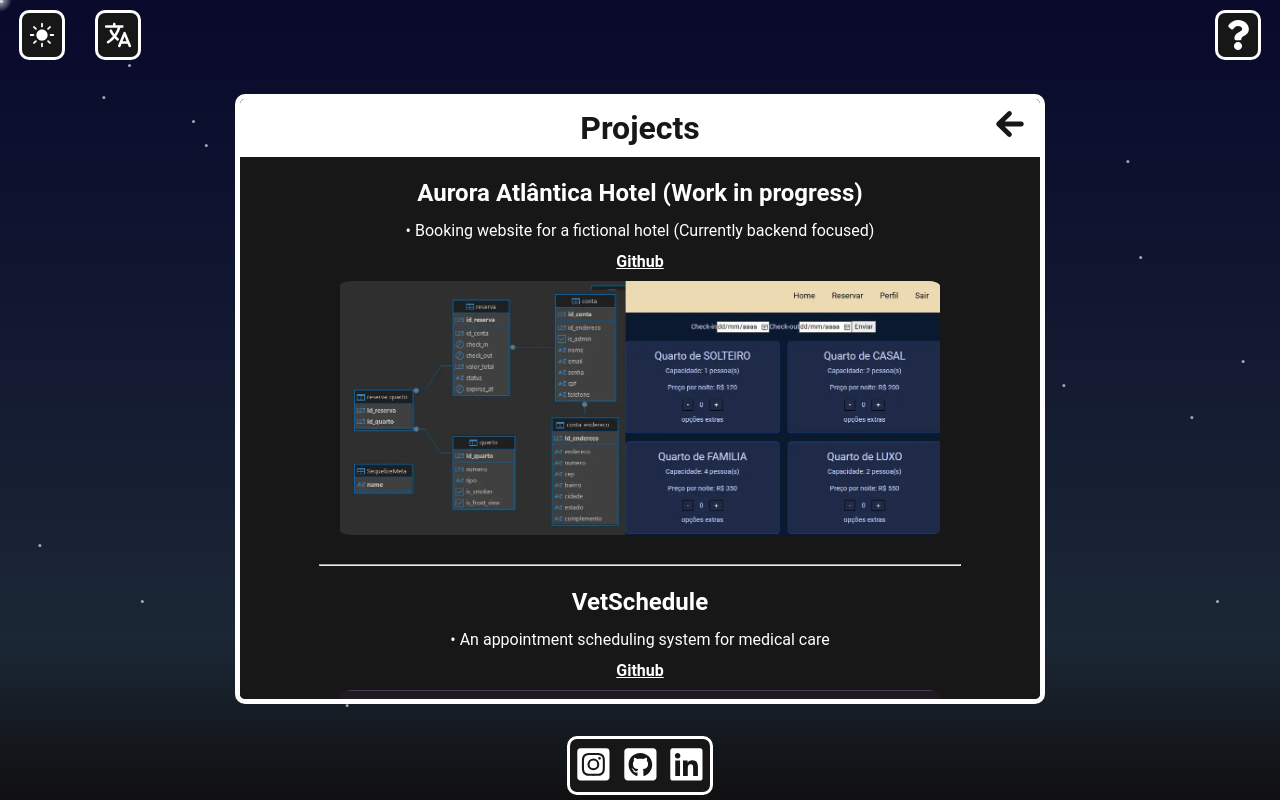
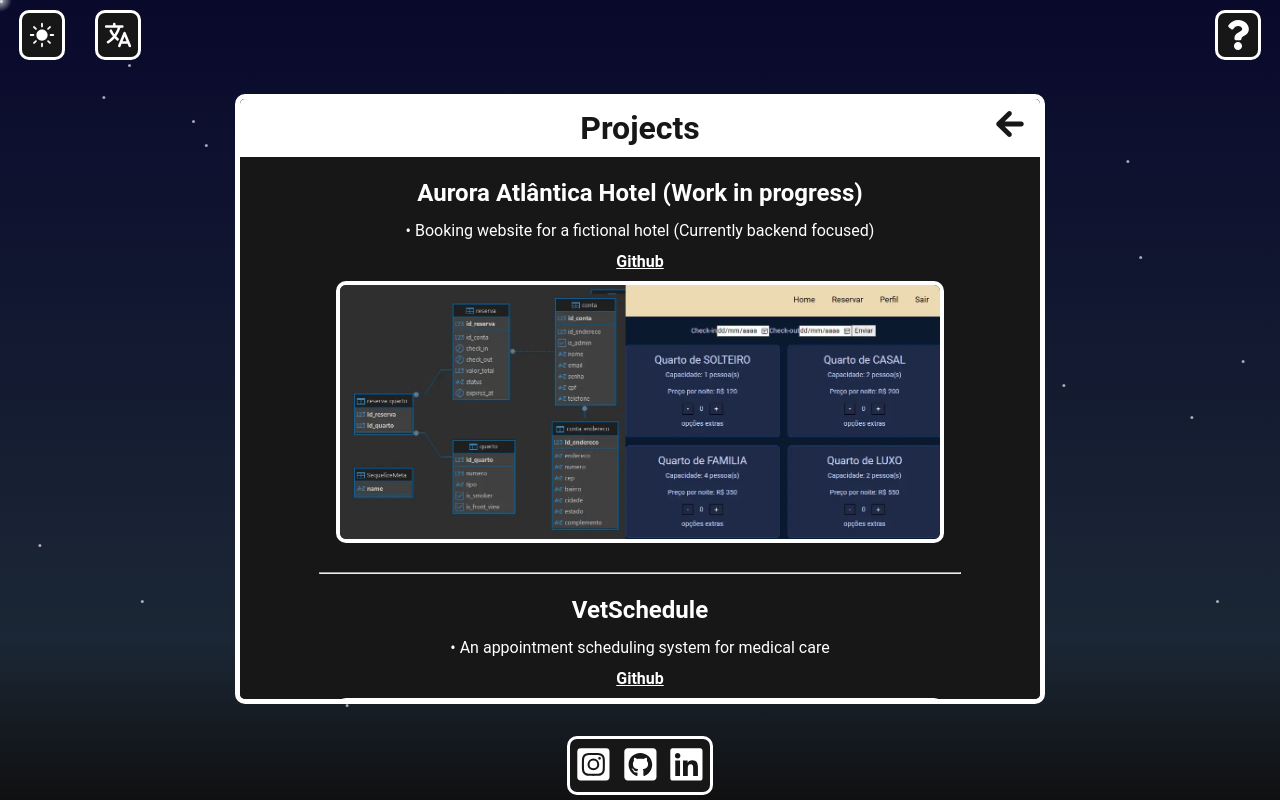
Before and after one commit to Man0el1/portifolio-manoel, a React (Create React App) app: page / in a window 1280 px wide. Both pictures are taken after a click on the button 640 px from the left and 410 px from the top of the page. Built offline with nearby package versions, Linux system fonts and the light colour scheme.

Commit message:
imagens update

```diff
--- a/src/components/MainPages/Work/Work.css
+++ b/src/components/MainPages/Work/Work.css
@@ -17,6 +17,11 @@
   width: 600px;
   border-radius: 2%;
   margin-bottom: 5px;
+}
+
+.project-photo{
+  border: solid 4px var(--normal-text);
+  border-radius: 10px;
 }
 
 .end-project {
```
